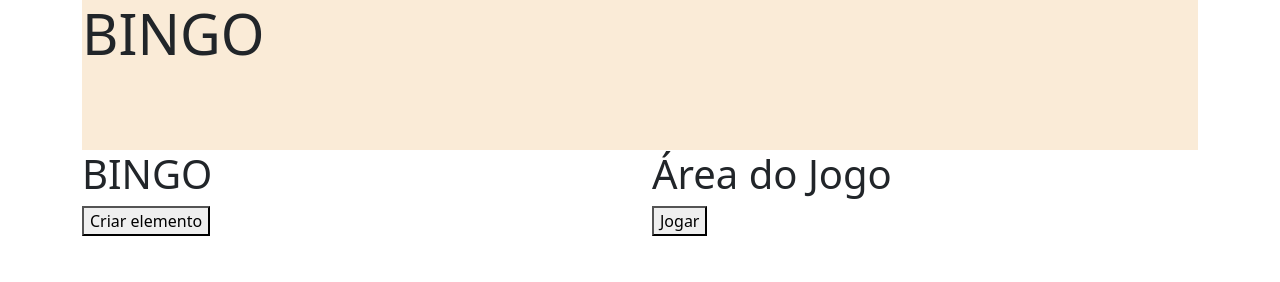
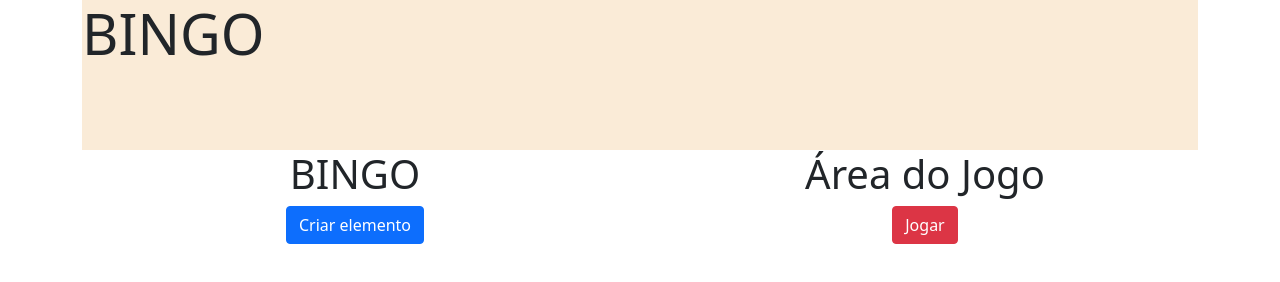
Before and after one commit to otaviolube/Bingo, a plain HTML site: page index.html in a window 1280 px wide. Drawn offline with nearby package versions, Linux system fonts and the light colour scheme.

Commit message:
Mais modificações de layout

```diff
--- a/index.css
+++ b/index.css
@@ -14,3 +14,9 @@ th, td {
     width: 100%;
     height: 150px;
 }
+
+.centro{
+    display: flex;
+    align-items: center;
+    justify-content: center;
+}
--- a/index.html
+++ b/index.html
@@ -22,13 +22,17 @@
     <div class="container">
         <div class="row">
             <div class="col">
-                <h1>BINGO</h1>
+                <h1 class="centro">BINGO</h1>
                 <div id="bingo"></div>
-                <button onclick="gerarCartelaHTML()">Criar elemento</button>
+                <div class="centro">
+                    <button class="btn btn-primary" onclick="gerarCartelaHTML()">Criar elemento</button>
+                </div>
             </div>
             <div class="col">
-                <h1>Área do Jogo</h1>
-                <button onclick="jogar()">Jogar</button>
+                <h1 class="centro">Área do Jogo</h1>
+                <div class="centro">
+                    <button class="btn btn-danger" onclick="jogar()">Jogar</button>
+                </div>
             </div>
         </div>
     </div>
```
